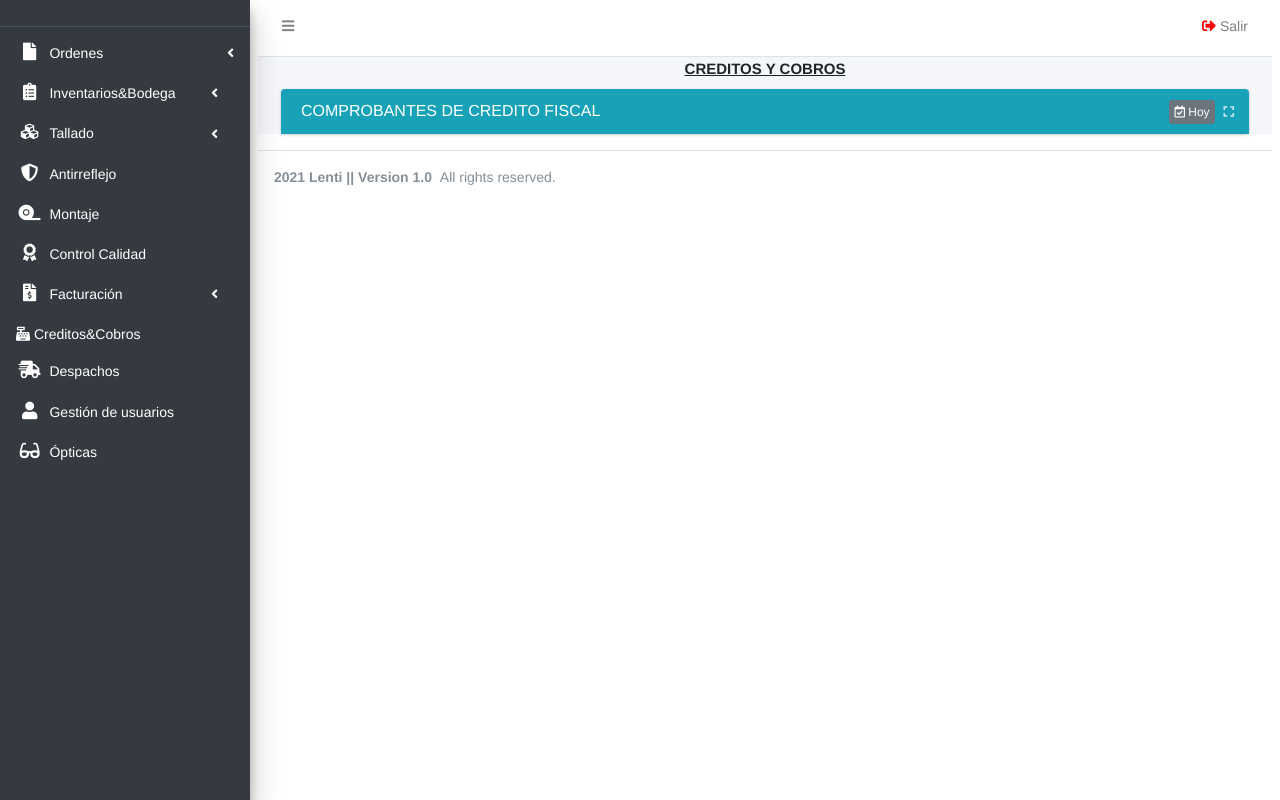
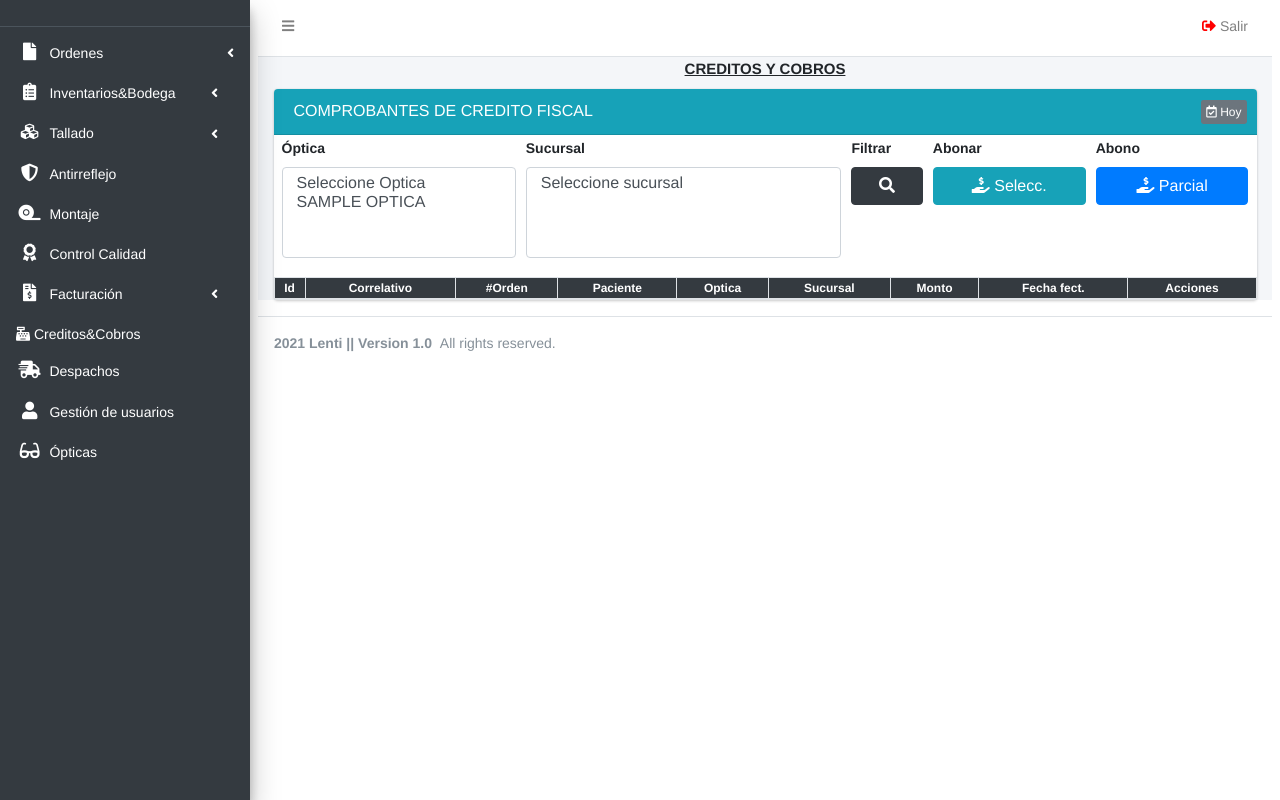
Before and after one commit to OscarGonzalez14/lentiv0.03, a PHP site: page /lenti/vistas/cobros.php in a window 1280 px wide. Run offline with PHP 8.4, Linux system fonts and the light colour scheme; a user stored in the database is signed in; tables that the repository leaves empty hold one stand-in row (values such as "Sample post"); lists and menus that the app fills with data are empty; some libraries are stand-ins or nearby versions.

Commit message:
cobros p1

```diff
--- /dev/null
+++ b/js/finanzas/cobros.js
@@ -0,0 +1,24 @@
+$(document).ready(function(){
+    $("#optica-cobro").change(function () {
+      $("#optica-cobro option:selected").each(function () {
+       let id_optica = $(this).val();
+       $.ajax({
+        url:"../ajax/opticas.php?op=listar_sucursales_optica_id",
+        method:"POST",
+        data : {id_optica:id_optica},
+        cache:false,
+        dataType:"json",
+        success:function(data){
+            listarSucursalesCobro(data);
+        }
+      });
+    });
+    })
+});
+
+function listarSucursalesCobro(data){
+    $("#sucursal-cobro").empty();
+    $("#sucursal-cobro").select2({
+        data: data
+      })
+}
--- a/modelos/Opticas.php
+++ b/modelos/Opticas.php
@@ -37,7 +37,7 @@ class Opticas extends conectar {//inicio de la clase
 
 	//GENERAR CODIGO DINAMICO-SUCURSAL
 public function get_correlativo_sucursal(){
-  $conectar= parent::conexion();
+  $conectar = parent::conexion();
   $sql= "select codigo from sucursal_optica order by codigo DESC limit 1;";
   $sql=$conectar->prepare($sql);
   $sql->execute();
@@ -51,6 +51,19 @@ public function get_sucursales_opticas(){
 	$sql=$conectar->prepare($sql);
 	$sql->execute();
 	return $resultado= $sql->fetchAll(PDO::FETCH_ASSOC);
+}
+
+///// GET SUCURSALES POR ID
+public function getSucursalId($id){
+	$conectar= parent::conexion();
+	parent::set_names();
+
+	$sql = "select*from sucursal_optica where id_optica=?;";
+	$sql=$conectar->prepare($sql);
+	$sql->bindValue(1, $id);
+	$sql->execute();
+	return $resultado= $sql->fetchAll(PDO::FETCH_ASSOC);
+
 }
 
 	//VERIFICAR SI EXISTE OPTICA
--- a/pages/forms/advanced.html
+++ b/pages/forms/advanced.html
@@ -1281,7 +1281,7 @@
                 <!-- /.form group -->
                 <!-- Date range -->
                 <div class="form-group">
-                  <label>Date range:</label>
+                  <label>Por rangos</label>
 
                   <div class="input-group">
                     <div class="input-group-prepend">
--- a/vistas/cobros.php
+++ b/vistas/cobros.php
@@ -2,6 +2,10 @@
 require_once("../config/conexion.php");
 if(isset($_SESSION["usuario"]) and isset($_SESSION['id_usuario'])){
 $cat_admin = $_SESSION["categoria"];
+
+require_once("../modelos/Opticas.php");
+$optica = new Opticas();
+$opti=$optica->obtener_opticas();
 
 ?>
 
@@ -53,24 +57,57 @@ body{
       <div class="container-fluid">
         <h1 style="font-size: 15px; text-align: center;padding: 3px"><u><b>CREDITOS Y COBROS</b></u></h1>
 
-        <div class="col-md-12">
-        <div class="card card-info collapsed-card">
+        <div class="card card-info">
           <div class="card-header">
               <h5 class="card-title" style="font-size: 16px;"> COMPROBANTES DE CREDITO FISCAL</h5>
                 <div class="card-tools">
-                  <button type="button" class="btn btn-tool btn-xs bg-secondary" data-card-widget="collapse" onClick="get_ccf_hoy();"><i class="far fa-calendar-check"></i> Hoy
+                  <button type="button" class="btn btn-tool btn-xs bg-secondary"  onClick="get_ccf_hoy();"><i class="far fa-calendar-check"></i> Hoy
                   </button>
-                <button type="button" class="btn btn-tool btn-xs" data-card-widget="maximize"><i class="fas fa-expand"></i></button>
+
               </div>
           </div>
-            <div class="card-body">
+            <div style="margin: 0px !important">
             <style>
                 .buttons-excel{background-color: #fff !important;margin: 2px;max-width: 150px;color: black;
                  border: solid 1px green;
                 }
             </style>
-            <button type="button" class="btn btn-tool bg-light btn-xs"><i class="fas fa-search"></i> Por fecha</button>
-            <button type="button" class="btn btn-tool bg-light btn-xs"><i class="fas fa-search"></i> Por Rango</button><br>
+          <div class="form-row" style="margin:3px">
+          <div class=" form-group col-sm-3 select2-purple">
+              <label for="ex3">Óptica</label>
+              <select class="select2 form-control clear_input" id="optica-cobro" multiple="multiple" data-placeholder="Seleccionar optica" data-dropdown-css-class="select2-purple" style="width: 100%;height: ">
+                <option value="0">Seleccione Optica</option>
+                <?php
+                for ($i=0; $i < sizeof($opti); $i++) { ?>
+                  <option value="<?php echo $opti[$i]["id_optica"]?>"><?php echo strtoupper($opti[$i]["nombre"]);?></option>
+                <?php  } ?>
+              </select>
+          </div>
+
+          <div class=" form-group col-sm-4 select2-purple">
+              <label for="ex3">Sucursal</label>
+              <select class="select2 form-control clear_input" id="sucursal-cobro" multiple="multiple" data-placeholder="Seleccionar sucursal" data-dropdown-css-class="select2-purple" style="width: 100%;height: ">
+                <option value="0">Seleccione sucursal</option>
+              </select>
+          </div>
+
+          <div class=" form-group col-sm-1">
+              <label for="ex3">Filtrar</label>
+              <button type="button" class="btn btn-block btn-dark" data-toggle="modal" data-target="#filtrar-creditos"><i class="fas fa-search"></i></button>
+          </div>
+
+          <div class=" form-group col-sm-2">
+              <label for="ex3">Abonar</label>
+              <button type="button" class="btn btn-block btn-info" data-toggle="modal" data-target="#filtrar-creditos"><i class="	fas fa-hand-holding-usd"></i> Selecc.</button>
+          </div>
+
+
+          <div class=" form-group col-sm-2">
+              <label for="ex3">Abono</label>
+              <button type="button" class="btn btn-block btn-primary" data-toggle="modal" data-target="#filtrar-creditos"><i class="	fas fa-hand-holding-usd"></i> Parcial</button>
+          </div>
+
+          </div><!--Fin form row-->
            <table width="100%" class="table-hover table-bordered" id="datatable_ccf" data-order='[[ 0, "desc" ]]' style="margin-top: 3px">
                <thead class="style_th bg-dark" style="color: white">
                  <th>Id</th>
@@ -87,9 +124,37 @@ body{
              </table>
             </div>
         </div>
+
+      </div><!-- /.container-fluid -->
+    </section>
+    <!-- /.Modal FILTRAR CREDITOS -->
+    <section>
+         <!-- Modal -->
+  <div class="modal fade" id="filtrar-creditos" role="dialog">
+    <div class="modal-dialog">
+
+      <!-- Modal content-->
+      <div class="modal-content">
+        <div class="modal-header">
+          <button type="button" class="close" data-dismiss="modal">&times;</button>
+        </div>
+        <div class="modal-body">
+        <div class="form-group">
+        <label>Seleccionar rango:</label>
+        <div class="input-group">
+          <input type="text" class="form-control float-right" id="rango-cobro" name="daterange">
+        </div>
+          </div>
+        </div>
+        <div class="modal-footer">
+          <button type="button" class="btn btn-default" data-dismiss="modal">Close</button>
+        </div>
       </div>
 
-      </div><!-- /.container-fluid -->
+    </div>
+  </div>
+
+</div>
     </section>
     <!-- /.content -->
     <input type="hidden" id="codigo_orden_fact" value="0" class="data-fct">
@@ -120,21 +185,22 @@ require_once("links_js.php");
 });
 })
 </script>
-<script type="text/javascript" src="../js/finanzas/facturacion.js"></script>
+<script type="text/javascript" src="../js/finanzas/cobros.js"></script>
 <script type="text/javascript" src='../js/bootbox.min.js'></script>
 <script type="text/javascript" src='../js/cleave.js'></script>
 
 <script>
-  function EnterEvent(){
+  $(function() {
+  $('input[name="daterange"]').daterangepicker({
+    locale: {
+      format: 'DD-MM-YYYY',
+              separator: " hasta "
 
-    let validaEvent = $("#validate-event").val()
-    let id_sucursal = $("#id_suc_fact").val();
-    let key = event.keyCode;
-    if (key==13 && id_sucursal != "" && validaEvent == "1") {
-      dialogPrint();
-    }
-  }
-  window.onkeydown = EnterEvent;
+        }
+  }, function(start, end, label) {
+    console.log("A new date selection was made: " + start.format('DD-MM-YYYY') + ' to ' + end.format('DD-MM-YYYY'));
+  });
+});
 </script>
 
   </footer>
```
Also changed, not shown: ajax/opticas.php (+10 -1 lines), plugins/daterangepicker/daterangepicker.js.
